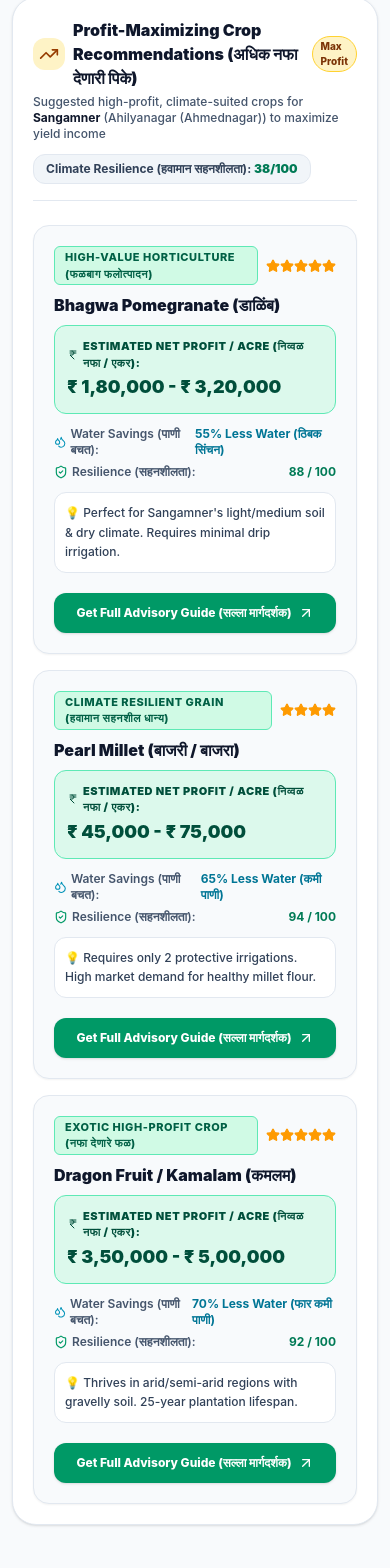
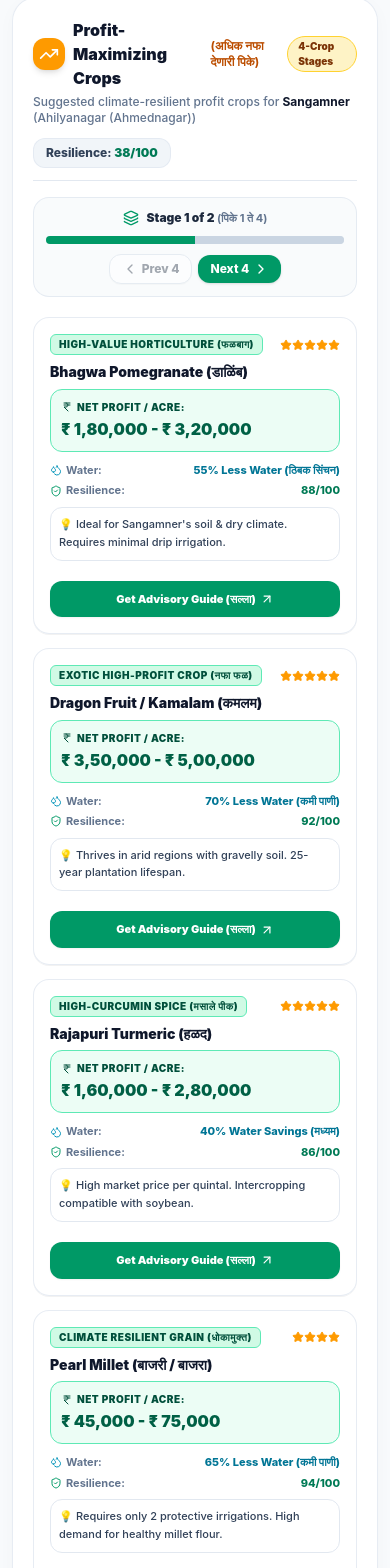
Before and after one commit to beginner12-creater/KrishiDrishti-, a React (Vite) app in the folder client/: page / in a window 390 px wide. Shown: the part 2439-4007 px from the top of the page. Built offline with nearby package versions, Linux system fonts and the light colour scheme; no server answers.

Commit message:
Add mobile-style 4-crop paginated transition line slider for space saving

```diff
--- a/client/src/components/CropProfitRecommendation.jsx
+++ b/client/src/components/CropProfitRecommendation.jsx
@@ -1,109 +1,59 @@
-import React from 'react';
-import { IndianRupee, TrendingUp, Droplets, ShieldCheck, Star, ArrowUpRight } from 'lucide-react';
+import React, { useState } from 'react';
+import { IndianRupee, TrendingUp, Droplets, ShieldCheck, Star, ArrowUpRight, ChevronLeft, ChevronRight, Layers, Sparkles } from 'lucide-react';
 
 export default function CropProfitRecommendation({ village, riskMetrics, onSelectCrop }) {
+  const [currentStage, setCurrentStage] = useState(0); // Stage 0 (Crops 1-4) or Stage 1 (Crops 5-8)
+
   if (!village || !riskMetrics) return null;
 
   const { subIndices, overallRiskScore } = riskMetrics;
 
-  // AI Profit Maximizing Crop Recommendation Engine based on Climate & Soil
-  const getProfitCrops = () => {
+  // AI Profit Maximizing Crop Recommendation Engine based on Climate & Soil (8 Crops Total for 4-per-stage pagination)
+  const getAllProfitCrops = () => {
     const isDroughtProne = subIndices.droughtIndex > 50;
-    const isHighRain = village.annualRainfallNormal > 1200;
-    const isCanalIrrigated = village.irrigationCoveragePercent > 65;
 
-    const recommendations = [];
-
-    if (isDroughtProne) {
-      recommendations.push({
+    return [
+      {
         cropName: "Pomegranate",
         displayName: "Bhagwa Pomegranate (डाळिंब)",
-        category: "High-Value Horticulture (फळबाग फलोत्पादन)",
+        category: "High-Value Horticulture (फळबाग)",
         estProfitPerAcre: "₹ 1,80,000 - ₹ 3,20,000",
         waterSavings: "55% Less Water (ठिबक सिंचन)",
         resilienceScore: 88,
         marketDemand: 5,
-        whyBest: `Perfect for ${village.villageName}'s light/medium soil & dry climate. Requires minimal drip irrigation.`
-      });
-
-      recommendations.push({
+        whyBest: `Ideal for ${village.villageName}'s soil & dry climate. Requires minimal drip irrigation.`
+      },
+      {
+        cropName: "Dragon Fruit",
+        displayName: "Dragon Fruit / Kamalam (कमलम)",
+        category: "Exotic High-Profit Crop (नफा फळ)",
+        estProfitPerAcre: "₹ 3,50,000 - ₹ 5,00,000",
+        waterSavings: "70% Less Water (कमी पाणी)",
+        resilienceScore: 92,
+        marketDemand: 5,
+        whyBest: "Thrives in arid regions with gravelly soil. 25-year plantation lifespan."
+      },
+      {
+        cropName: "Turmeric",
+        displayName: "Rajapuri Turmeric (हळद)",
+        category: "High-Curcumin Spice (मसाले पीक)",
+        estProfitPerAcre: "₹ 1,60,000 - ₹ 2,80,000",
+        waterSavings: "40% Water Savings (मध्यम)",
+        resilienceScore: 86,
+        marketDemand: 5,
+        whyBest: "High market price per quintal. Intercropping compatible with soybean."
+      },
+      {
         cropName: "Bajra",
         displayName: "Pearl Millet (बाजरी / बाजरा)",
-        category: "Climate Resilient Grain (हवामान सहनशील धान्य)",
+        category: "Climate Resilient Grain (धोकामुक्त)",
         estProfitPerAcre: "₹ 45,000 - ₹ 75,000",
         waterSavings: "65% Less Water (कमी पाणी)",
         resilienceScore: 94,
         marketDemand: 4,
-        whyBest: "Requires only 2 protective irrigations. High market demand for healthy millet flour."
-      });
-
-      recommendations.push({
-        cropName: "Dragon Fruit",
-        displayName: "Dragon Fruit / Kamalam (कमलम)",
-        category: "Exotic High-Profit Crop (नफा देणारे फळ)",
-        estProfitPerAcre: "₹ 3,50,000 - ₹ 5,00,000",
-        waterSavings: "70% Less Water (फार कमी पाणी)",
-        resilienceScore: 92,
-        marketDemand: 5,
-        whyBest: "Thrives in arid/semi-arid regions with gravelly soil. 25-year plantation lifespan."
-      });
-    } else if (isHighRain) {
-      recommendations.push({
-        cropName: "Paddy",
-        displayName: "Indrayani / Wada Kolam Paddy (भात / धान)",
-        category: "Premium Scented Rice (सुवासिक भात)",
-        estProfitPerAcre: "₹ 90,000 - ₹ 1,40,000",
-        waterSavings: "Abundant Rainfall (पाऊस अनुकूल)",
-        resilienceScore: 85,
-        marketDemand: 5,
-        whyBest: `Utilizes ${village.villageName}'s ${village.annualRainfallNormal}mm high monsoon rainfall effectively.`
-      });
-
-      recommendations.push({
-        cropName: "Cashew Nut",
-        displayName: "Cashew Nut (काजू बागायती)",
-        category: "Coastal Plantation (किनारपट्टी फळबाग)",
-        estProfitPerAcre: "₹ 1,50,000 - ₹ 2,40,000",
-        waterSavings: "Rainfed Plantation (पावसावर)",
-        resilienceScore: 90,
-        marketDemand: 5,
-        whyBest: "Suited for lateritic hilly slopes. Low maintenance with high export market demand."
-      });
-    } else if (isCanalIrrigated) {
-      recommendations.push({
-        cropName: "Grapes",
-        displayName: "Export Quality Grapes (द्राक्ष बागा)",
-        category: "Export Cash Crop (नगदी पीक / निर्यात)",
-        estProfitPerAcre: "₹ 2,50,000 - ₹ 4,50,000",
-        waterSavings: "Precision Drip (ठिबक सिंचन)",
-        resilienceScore: 82,
-        marketDemand: 5,
-        whyBest: `Ideal for ${village.districtName}'s climate. High returns from raisin processing & export.`
-      });
-
-      recommendations.push({
-        cropName: "Turmeric",
-        displayName: "Rajapuri Turmeric (हळद)",
-        category: "High-Curcumin Spice (मसाले पीक)",
-        estProfitPerAcre: "₹ 1,60,000 - ₹ 2,80,000",
-        waterSavings: "Medium Water (मध्यम पाणी)",
-        resilienceScore: 86,
-        marketDemand: 5,
-        whyBest: "High market price per quintal. Intercropping compatible with soybean."
-      });
-    } else {
-      recommendations.push({
-        cropName: "Soybean",
-        displayName: "Soybean + Pigeonpea (सोयाबीन + तूर)",
-        category: "Balanced Intercropping (आंतरपीक पद्धत)",
-        estProfitPerAcre: "₹ 70,000 - ₹ 1,20,000",
-        waterSavings: "35% Water Savings (पाणी बचत)",
-        resilienceScore: 89,
-        marketDemand: 4,
-        whyBest: "Double income security. Pigeonpea acts as climate buffer if monsoon dry spell occurs."
-      });
-
-      recommendations.push({
+        whyBest: "Requires only 2 protective irrigations. High demand for healthy millet flour."
+      },
+      {
         cropName: "Guava",
         displayName: "VNR Bihi Guava (पेरू फळबाग)",
         category: "High-Density Horticulture (सघन फळबाग)",
@@ -111,83 +61,160 @@ export default function CropProfitRecommendation({ village, riskMetrics, onSelec
         waterSavings: "50% Less Water (कमी पाणी)",
         resilienceScore: 91,
         marketDemand: 5,
-        whyBest: "Bears fruit within 1.5 years. High market price per kg (Jumbo 500g fruit)."
-      });
-    }
-
-    return recommendations;
+        whyBest: "Bears fruit within 1.5 years. High price per kg for Jumbo 500g fruit."
+      },
+      {
+        cropName: "Grapes",
+        displayName: "Export Quality Grapes (द्राक्ष बागा)",
+        category: "Export Cash Crop (निर्यात पीक)",
+        estProfitPerAcre: "₹ 2,50,000 - ₹ 4,50,000",
+        waterSavings: "Precision Drip (ठिबक सिंचन)",
+        resilienceScore: 82,
+        marketDemand: 5,
+        whyBest: `Suited for ${village.districtName}'s climate. High returns from raisin processing.`
+      },
+      {
+        cropName: "Soybean",
+        displayName: "Soybean + Pigeonpea (सोयाबीन + तूर)",
+        category: "Intercropping (आंतरपीक पद्धत)",
+        estProfitPerAcre: "₹ 70,000 - ₹ 1,20,000",
+        waterSavings: "35% Water Savings (पाणी बचत)",
+        resilienceScore: 89,
+        marketDemand: 4,
+        whyBest: "Double income security. Pigeonpea acts as climate buffer during dry spells."
+      },
+      {
+        cropName: "Cashew Nut",
+        displayName: "Cashew Nut (काजू बागायती)",
+        category: "Plantation Crop (फळबाग)",
+        estProfitPerAcre: "₹ 1,50,000 - ₹ 2,40,000",
+        waterSavings: "Rainfed Plantation (पावसावर)",
+        resilienceScore: 90,
+        marketDemand: 5,
+        whyBest: "Low maintenance with high export market demand."
+      }
+    ];
   };
 
-  const profitCrops = getProfitCrops();
+  const allCrops = getAllProfitCrops();
+  const itemsPerPage = 4; // 4 crops per stage for space saving
+  const totalStages = Math.ceil(allCrops.length / itemsPerPage);
+
+  const displayedCrops = allCrops.slice(
+    currentStage * itemsPerPage,
+    (currentStage + 1) * itemsPerPage
+  );
 
   return (
-    <div className="bg-white border border-slate-200 p-5 sm:p-6 rounded-3xl mb-6 shadow-sm space-y-4">
+    <div className="glass-card border border-slate-200/80 p-5 sm:p-6 rounded-3xl mb-6 shadow-sm space-y-4 transition-all duration-300">
 
       {/* Header */}
-      <div className="flex flex-col sm:flex-row sm:items-center justify-between gap-3 pb-4 border-b border-slate-200">
+      <div className="flex flex-col sm:flex-row sm:items-center justify-between gap-3 pb-3 border-b border-slate-200">
         <div>
           <div className="flex items-center space-x-2">
-            <div className="w-8 h-8 rounded-xl bg-amber-100 text-amber-800 flex items-center justify-center font-bold shrink-0">
+            <div className="w-8 h-8 rounded-xl bg-amber-500 text-white flex items-center justify-center font-bold shrink-0 shadow-md">
               <TrendingUp className="w-5 h-5" />
             </div>
             <h3 className="text-base sm:text-lg font-black text-slate-900 flex items-center gap-2">
-              Profit-Maximizing Crop Recommendations (अधिक नफा देणारी पिके)
-              <span className="text-[10px] px-2 py-0.5 rounded-full bg-amber-100 text-amber-900 border border-amber-300 font-extrabold">Max Profit</span>
+              Profit-Maximizing Crops <span className="text-xs font-bold text-amber-700">(अधिक नफा देणारी पिके)</span>
+              <span className="text-[10px] px-2.5 py-0.5 rounded-full bg-amber-100 text-amber-900 border border-amber-300 font-black">4-Crop Stages</span>
             </h3>
           </div>
-          <p className="text-xs text-slate-600 font-medium mt-1">
-            Suggested high-profit, climate-suited crops for <strong className="text-slate-900">{village.villageName}</strong> ({village.districtName}) to maximize yield income
+          <p className="text-xs text-slate-500 font-medium mt-1">
+            Suggested climate-resilient profit crops for <strong className="text-slate-900">{village.villageName}</strong> ({village.districtName})
           </p>
         </div>
 
-        <span className="text-xs text-slate-700 bg-slate-100 px-3 py-1.5 rounded-xl border border-slate-200 self-start sm:self-auto font-bold">
-          Climate Resilience (हवामान सहनशीलता): <strong className="text-emerald-700">{100 - overallRiskScore}/100</strong>
+        <span className="text-xs text-slate-700 bg-slate-100 px-3 py-1.5 rounded-xl border border-slate-200/80 self-start sm:self-auto font-extrabold">
+          Resilience: <strong className="text-emerald-700">{100 - overallRiskScore}/100</strong>
         </span>
       </div>
 
-      {/* Recommended Crop Cards Grid */}
-      <div className="grid grid-cols-1 md:grid-cols-3 gap-4 pt-2">
-        {profitCrops.map((crop, idx) => (
+      {/* MOBILE-STYLE STAGE TRANSITION LINE & PAGINATION CONTROL */}
+      <div className="flex flex-col sm:flex-row items-center justify-between gap-2.5 bg-slate-50/80 border border-slate-200/80 p-3 rounded-2xl">
+        <div className="flex items-center space-x-2">
+          <Layers className="w-4 h-4 text-emerald-600 shrink-0" />
+          <span className="text-xs font-black text-slate-800">
+            Stage {currentStage + 1} of {totalStages} <span className="text-[11px] text-slate-500 font-bold">(पिके {currentStage * 4 + 1} ते {Math.min((currentStage + 1) * 4, allCrops.length)})</span>
+          </span>
+        </div>
+
+        {/* Transition Line / Indicator Bar */}
+        <div className="w-full sm:w-48 h-2 bg-slate-200 rounded-full overflow-hidden flex">
+          {Array.from({ length: totalStages }).map((_, idx) => (
+            <div
+              key={idx}
+              className={`h-full flex-1 transition-all duration-500 ${
+                idx === currentStage ? 'bg-emerald-600 font-bold' : 'bg-slate-300'
+              }`}
+            />
+          ))}
+        </div>
+
+        {/* Stage Previous / Next Controls */}
+        <div className="flex items-center space-x-1.5">
+          <button
+            onClick={() => setCurrentStage(prev => Math.max(0, prev - 1))}
+            disabled={currentStage === 0}
+            className="px-3 py-1.5 rounded-xl bg-white hover:bg-emerald-600 hover:text-white border border-slate-300 text-slate-800 text-xs font-extrabold flex items-center gap-1 transition-all disabled:opacity-40 cursor-pointer shadow-2xs"
+          >
+            <ChevronLeft className="w-4 h-4" />
+            <span>Prev 4</span>
+          </button>
+          <button
+            onClick={() => setCurrentStage(prev => Math.min(totalStages - 1, prev + 1))}
+            disabled={currentStage === totalStages - 1}
+            className="px-3 py-1.5 rounded-xl bg-emerald-600 hover:bg-emerald-700 text-white text-xs font-extrabold flex items-center gap-1 transition-all disabled:opacity-40 cursor-pointer shadow-sm"
+          >
+            <span>Next 4</span>
+            <ChevronRight className="w-4 h-4" />
+          </button>
+        </div>
+      </div>
+
+      {/* 4 CROPS PER STAGE GRID WITH SMOOTH SLIDE-UP ANIMATION */}
+      <div key={currentStage} className="grid grid-cols-1 sm:grid-cols-2 lg:grid-cols-4 gap-3.5 pt-1 animate-slideUp">
+        {displayedCrops.map((crop, idx) => (
           <div
             key={idx}
-            className="bg-slate-50 border border-slate-200 p-5 rounded-2xl flex flex-col justify-between hover:border-emerald-500 transition-all space-y-3 shadow-xs"
+            className="glass-panel border border-slate-200/80 p-4 rounded-2xl flex flex-col justify-between hover:border-emerald-500 transition-all duration-300 space-y-3 shadow-2xs hover:shadow-lg"
           >
             <div>
-              <div className="flex items-center justify-between gap-2">
-                <span className="text-[11px] font-extrabold text-emerald-800 uppercase tracking-wider bg-emerald-100 px-2.5 py-0.5 rounded-md border border-emerald-300">
+              <div className="flex items-center justify-between gap-1.5">
+                <span className="text-[10px] font-black text-emerald-900 uppercase tracking-wider bg-emerald-100 px-2 py-0.5 rounded-md border border-emerald-300 truncate">
                   {crop.category}
                 </span>
-                <div className="flex items-center text-amber-500 text-xs">
+                <div className="flex items-center text-amber-500 text-xs shrink-0">
                   {Array.from({ length: crop.marketDemand }).map((_, i) => (
-                    <Star key={i} className="w-3.5 h-3.5 fill-amber-500" />
+                    <Star key={i} className="w-3 h-3 fill-amber-500" />
                   ))}
                 </div>
               </div>
 
-              <h4 className="text-base font-black text-slate-900 my-2">{crop.displayName}</h4>
+              <h4 className="text-sm font-black text-slate-900 my-2 leading-tight">{crop.displayName}</h4>
 
               {/* Profit Metric Pill */}
-              <div className="bg-emerald-100/70 border border-emerald-300 p-3 rounded-xl mb-3">
-                <div className="text-[11px] text-emerald-900 font-black uppercase tracking-wider flex items-center gap-1">
-                  <IndianRupee className="w-3.5 h-3.5" /> Estimated Net Profit / Acre (निव्वळ नफा / एकर):
+              <div className="bg-emerald-50 border border-emerald-300 p-2.5 rounded-xl mb-2.5">
+                <div className="text-[10px] text-emerald-900 font-black uppercase tracking-wider flex items-center gap-1">
+                  <IndianRupee className="w-3 h-3" /> Net Profit / Acre:
                 </div>
-                <div className="text-lg font-black text-emerald-900 mt-0.5">
+                <div className="text-base font-black text-emerald-800 mt-0.5">
                   {crop.estProfitPerAcre}
                 </div>
               </div>
 
-              <div className="space-y-1.5 text-xs font-semibold text-slate-700">
+              <div className="space-y-1 text-[11px] font-bold text-slate-700">
                 <div className="flex items-center justify-between">
-                  <span className="text-slate-600 flex items-center gap-1"><Droplets className="w-3.5 h-3.5 text-cyan-600" /> Water Savings (पाणी बचत):</span>
-                  <span className="font-bold text-cyan-700">{crop.waterSavings}</span>
+                  <span className="text-slate-500 flex items-center gap-1"><Droplets className="w-3 h-3 text-cyan-600" /> Water:</span>
+                  <span className="font-extrabold text-cyan-700 truncate">{crop.waterSavings}</span>
                 </div>
                 <div className="flex items-center justify-between">
-                  <span className="text-slate-600 flex items-center gap-1"><ShieldCheck className="w-3.5 h-3.5 text-emerald-600" /> Resilience (सहनशीलता):</span>
-                  <span className="font-bold text-emerald-700">{crop.resilienceScore} / 100</span>
+                  <span className="text-slate-500 flex items-center gap-1"><ShieldCheck className="w-3 h-3 text-emerald-600" /> Resilience:</span>
+                  <span className="font-extrabold text-emerald-700">{crop.resilienceScore}/100</span>
                 </div>
               </div>
 
-              <p className="text-xs text-slate-700 font-medium mt-3 bg-white p-2.5 rounded-xl border border-slate-200 leading-relaxed">
+              <p className="text-[11px] text-slate-700 font-medium mt-2 bg-white p-2 rounded-xl border border-slate-200 leading-relaxed">
                 💡 {crop.whyBest}
               </p>
             </div>
@@ -195,10 +222,10 @@ export default function CropProfitRecommendation({ village, riskMetrics, onSelec
             {/* Click Button */}
             <button
               onClick={() => onSelectCrop(crop.cropName)}
-              className="w-full py-3 px-3 bg-emerald-600 hover:bg-emerald-700 text-white font-extrabold rounded-xl text-xs flex items-center justify-center gap-1.5 transition-all shadow-sm mt-2 active:scale-95 cursor-pointer"
+              className="w-full py-2.5 px-2.5 bg-emerald-600 hover:bg-emerald-700 text-white font-black rounded-xl text-[11px] flex items-center justify-center gap-1 transition-all shadow-xs active:scale-95 cursor-pointer mt-2"
             >
-              <span>Get Full Advisory Guide (सल्ला मार्गदर्शक)</span>
-              <ArrowUpRight className="w-4 h-4" />
+              <span>Get Advisory Guide (सल्ला)</span>
+              <ArrowUpRight className="w-3.5 h-3.5" />
             </button>
           </div>
         ))}
```
